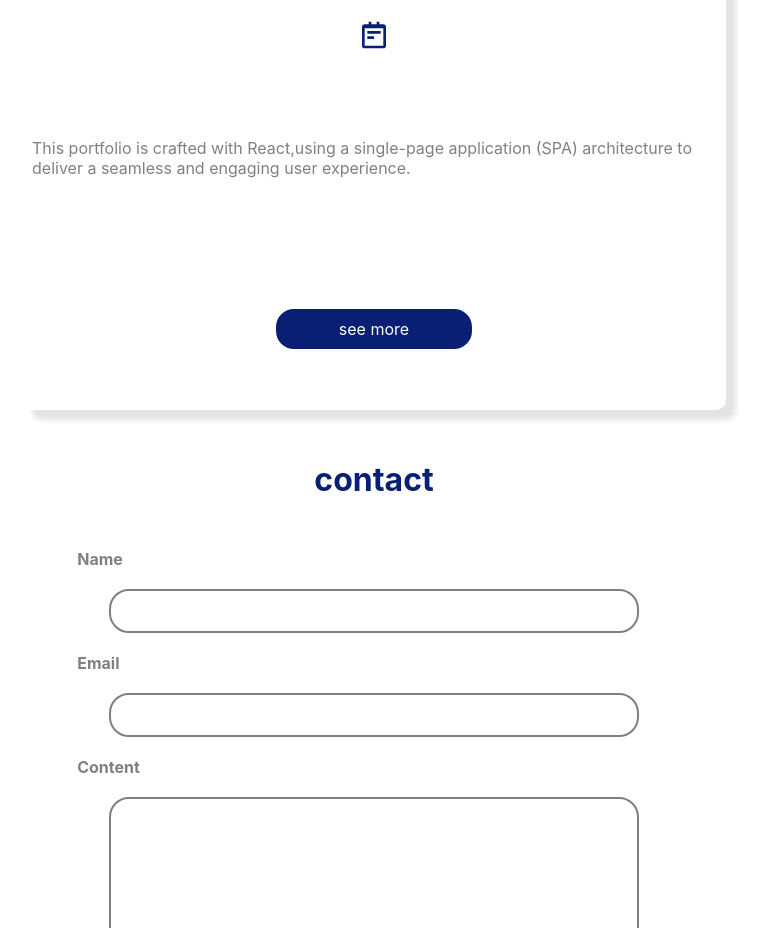
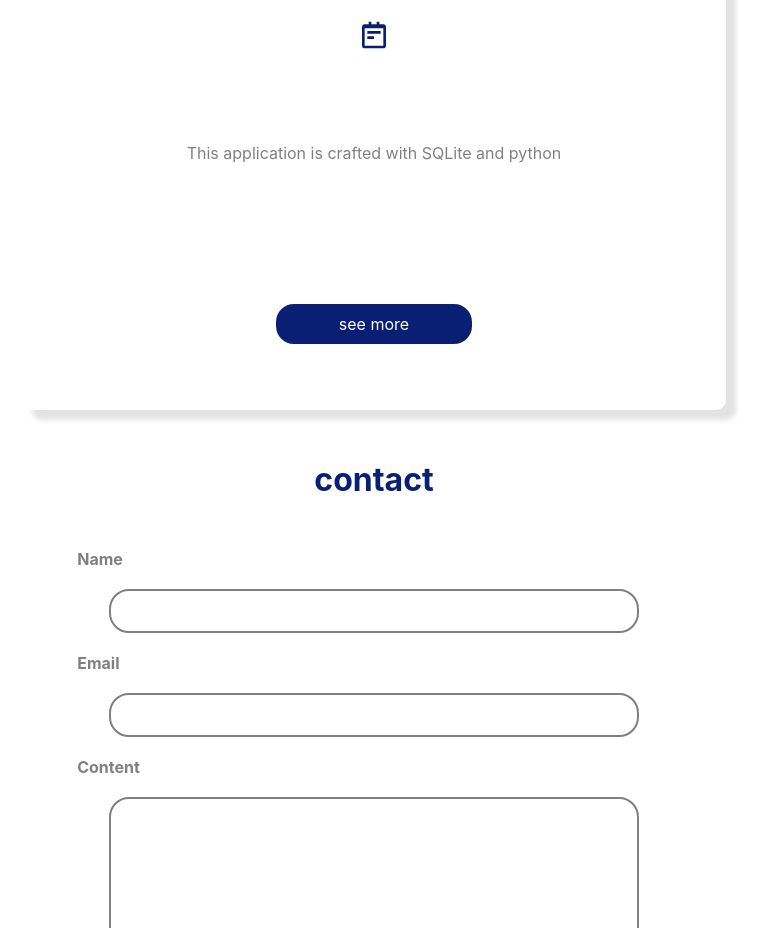
Before and after one commit to HenriHTTP/Portifolio.Web, a React (Create React App) app: page / in a window 1280 px wide. Shown: the part 2830-3758 px from the top of the page, without its empty margins (266-1033 px from the left). Built offline with nearby package versions, Linux system fonts and the light colour scheme.

Commit message:
feat: fix error to links

```diff
--- a/src/components/projects/projects.jsx
+++ b/src/components/projects/projects.jsx
@@ -37,26 +37,25 @@ export default function Project() {
                         </div>
 
                         <div data-aos="fade-right" className="Card"
-                             onClick={() => window.open('https://github.com/HenriHTTP/Portifolio.Web')}>
+                             onClick={() => window.open('https://github.com/HenriHTTP/ping-pong')}>
                             <h1 className="subtitle">Ping-pong</h1>
                             <h2 className="title"><BiNotepad/></h2>
                             <p className="text">Ping pong game written in C++ , SDL2 and Glew </p>
 
                             <button className="normal-button"
-                                    onClick={() => window.open('https://github.com/HenriHTTP/Portifolio.Web')}>see more
+                                    onClick={() => window.open('https://github.com/HenriHTTP/ping-pong')}>see more
                             </button>
                         </div>
                         <div data-aos="fade-right" className="Card"
-                             onClick={() => window.open('https://github.com/HenriHTTP/Portifolio.Web')}>
+                             onClick={() => window.open('https://github.com/HenriHTTP/sqlite-python')}>
                             <h1 className="subtitle">
                                 sqlite-python
                             </h1>
                             <h2 className="title"><BiNotepad/></h2>
-                            <p className="text">This portfolio is crafted with React,using a single-page application
-                                (SPA) architecture to deliver a seamless and engaging user experience. </p>
+                            <p className="text">This application is crafted with SQLite and python </p>
 
                             <button className="normal-button"
-                                    onClick={() => window.open('https://github.com/HenriHTTP/Portifolio.Web')}>see more
+                                    onClick={() => window.open('https://github.com/HenriHTTP/sqlite-python')}>see more
                             </button>
                         </div>
 
```
